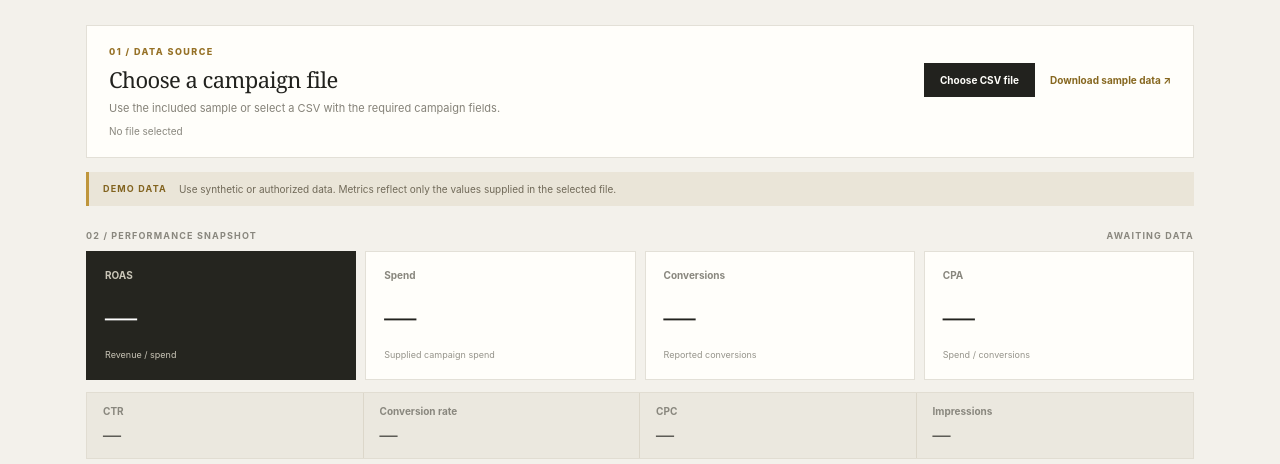
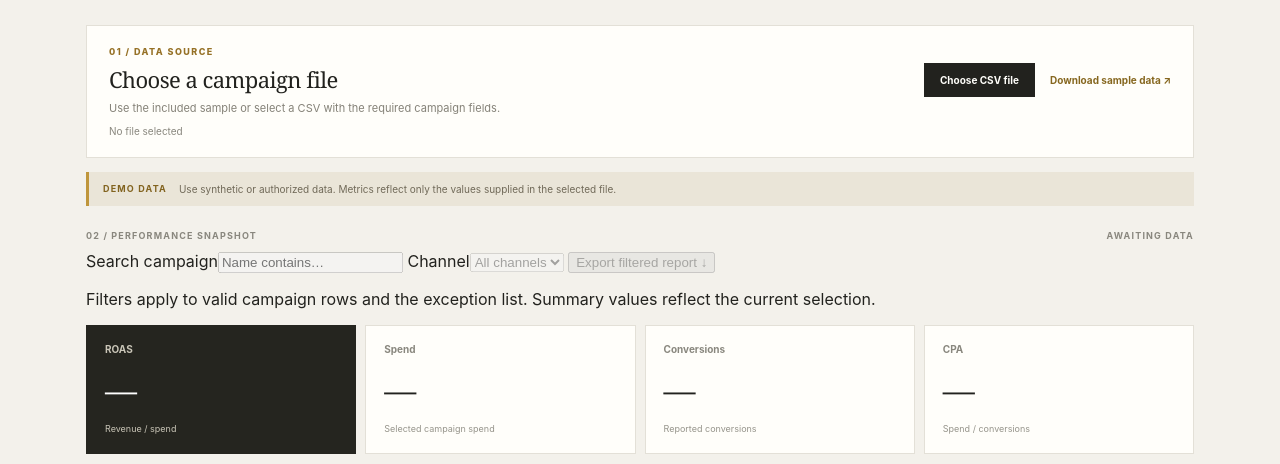
Before and after one commit to mauropetersbrcomstudio/ai-innovation-portfolio, a plain HTML site: page Marketing Intelligence & Business Automation/campaign-performance-analyzer/dashboard.html in a window 1280 px wide. Shown: the part 308-772 px from the top of the page. Drawn offline with Linux system fonts and the light colour scheme.

Commit message:
Add campaign and channel dashboard filters

```diff
--- a/Marketing Intelligence & Business Automation/campaign-performance-analyzer/dashboard.html
+++ b/Marketing Intelligence & Business Automation/campaign-performance-analyzer/dashboard.html
@@ -26,9 +26,15 @@
     <div class="notice" role="note"><b>DEMO DATA</b><span>Use synthetic or authorized data. Metrics reflect only the values supplied in the selected file.</span></div>
     <section class="results" id="results" aria-live="polite">
       <div class="section-kicker"><span>02 / PERFORMANCE SNAPSHOT</span><span id="campaign-count">AWAITING DATA</span></div>
+      <div class="filters" aria-label="Dashboard filters">
+        <label>Search campaign<input id="campaign-search" type="search" placeholder="Name contains…" disabled></label>
+        <label>Channel<select id="channel-filter" disabled><option value="all">All channels</option></select></label>
+        <button id="export-report" type="button" disabled>Export filtered report ↓</button>
+      </div>
+      <p class="filter-note" id="filter-note">Filters apply to valid campaign rows and the exception list. Summary values reflect the current selection.</p>
       <div class="kpis">
         <article class="kpi primary"><span>ROAS</span><strong id="roas">—</strong><small>Revenue / spend</small></article>
-        <article class="kpi"><span>Spend</span><strong id="spend">—</strong><small>Supplied campaign spend</small></article>
+        <article class="kpi"><span>Spend</span><strong id="spend">—</strong><small>Selected campaign spend</small></article>
         <article class="kpi"><span>Conversions</span><strong id="conversions">—</strong><small>Reported conversions</small></article>
         <article class="kpi"><span>CPA</span><strong id="cpa">—</strong><small>Spend / conversions</small></article>
       </div>
```
